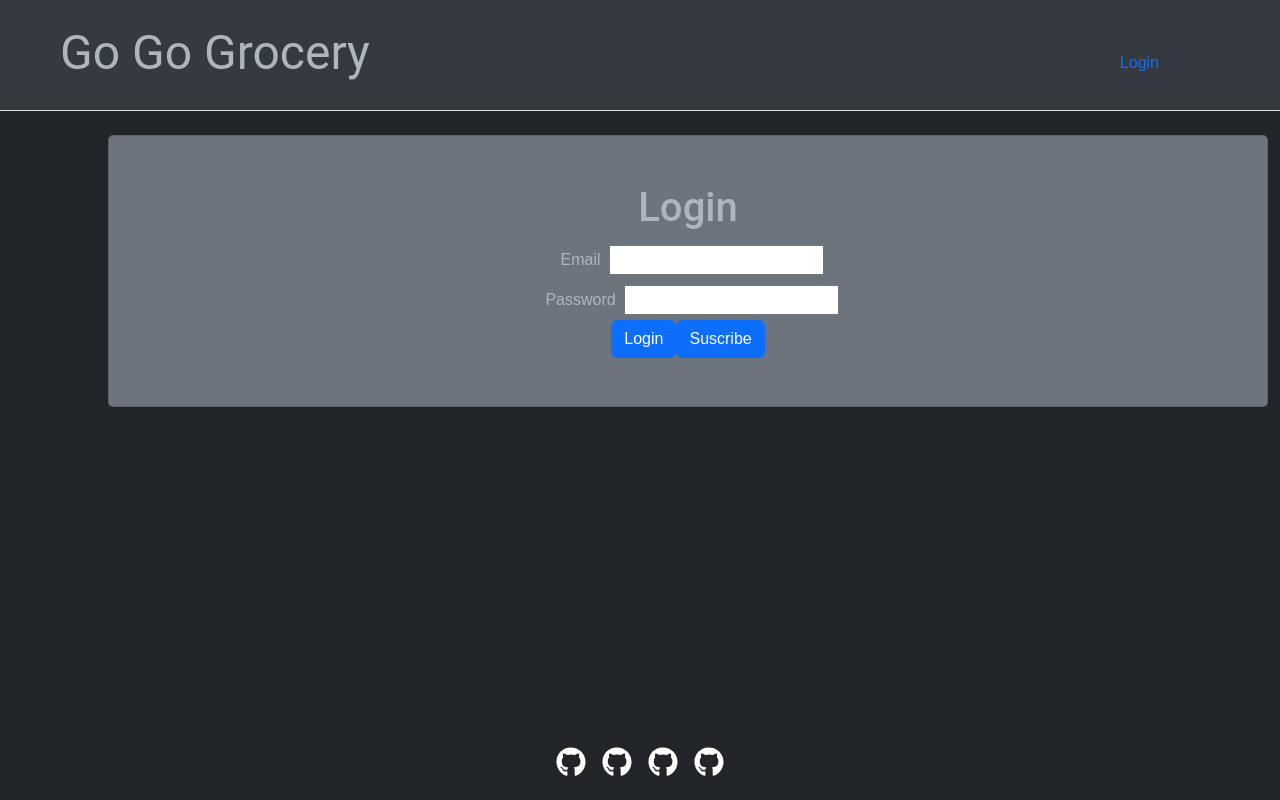
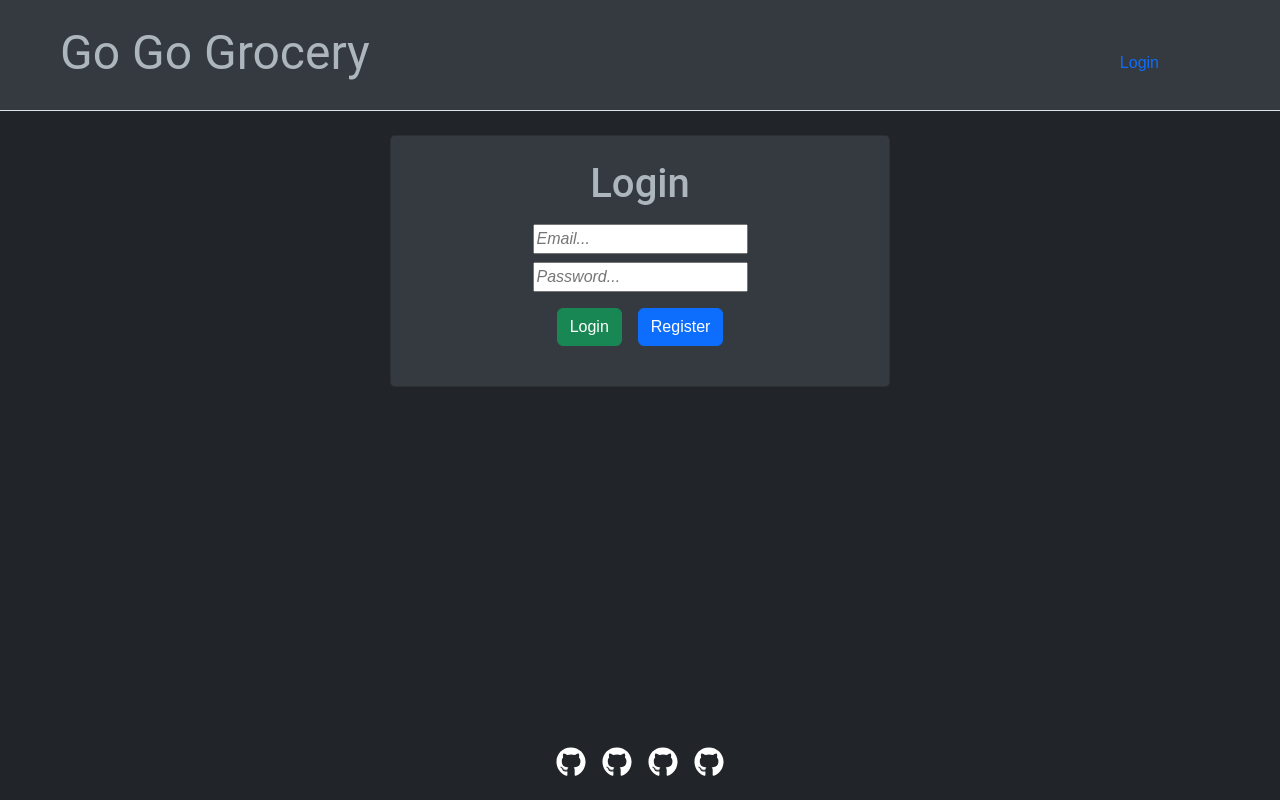
Before and after one commit to cablej02/go-go-grocery, a React (Vite) app in the folder client/: page / in a window 1280 px wide. Built offline with nearby package versions, Linux system fonts and the light colour scheme.

Commit message:
handle register and user, style login component

```diff
--- a/client/src/api/authAPI.jsx
+++ b/client/src/api/authAPI.jsx
@@ -31,7 +31,6 @@ const createUser = async (userInfo) => {
         method: 'POST',
         headers: {
             'Content-Type': 'application/json',
-            Authorization: `Bearer ${Auth.getToken()}`
         },
         body: JSON.stringify(userInfo)
         });
@@ -46,7 +45,7 @@ const createUser = async (userInfo) => {
 
     } catch (err) {
         console.log('Error from data retrieval:', err);
-        return [];
+        return null;
     }
 }
 
--- a/client/src/components/Login.jsx
+++ b/client/src/components/Login.jsx
@@ -1,7 +1,6 @@
-import { useState} from "react";
+import { useState, useEffect} from "react";
 import Auth from '../utils/auth';
 import { login, createUser } from "../api/authAPI";
-
 
 const Login = () => {
   // State to manage the login form data
@@ -9,7 +8,12 @@ const Login = () => {
     email: '',
     password: ''
   });
+  const [errorText, setErrorText] = useState('');
 
+  // Clear the error message when the component is loaded
+  useEffect(() => {
+    setErrorText('');
+  },[]);
 
   // Handle changes in the input fields
   const handleChange = (e) => {
@@ -20,66 +24,78 @@ const Login = () => {
     });
   };
 
-  const handleSuscribe = async () => {
-    try {
-      const data = await createUser(loginData);
-      handleSubmit();
-    } catch (error) {
-      console.error('Failed to register', error)
-    }
-
-  }
-
   // Handle form submission for login
-  const handleSubmit = async (e) => {
-    e.preventDefault();
+  const handleLogin = async () => {
+    console.log("logging in:",loginData)
     try {
       // Call the login API endpoint with loginData
       const data = await login(loginData);
+      console.log(data)
       // If login is successful, call Auth.login to store the token in localStorage
       Auth.login(data.token);
     } catch (err) {
+      setErrorText("Failed to login")
       console.error('Failed to login', err);  // Log any errors that occur during login
     }
   };
 
+  const handleRegister = async () => {
+    console.log("registering:",loginData)
+    try {
+      // Call the login API endpoint with loginData
+      const data = await createUser(loginData);
+      console.log(data)
+
+      // If account creation is successful, login the user
+      if(data){
+        handleLogin();
+      }else{
+        setErrorText("Failed to create account")
+      }
+
+    } catch (err) {
+      setErrorText("Failed to create account")
+      console.error('Failed to login', err);  // Log any errors that occur during login
+    }
+  }
+
   return (
     <>
-    <div style={{justifyContent: "center"}}>
-
-    <div className='card-container card bg-secondary m-5 p-5' style={{width: "100%"}}>
-      <form className='form login-form' onSubmit={handleSubmit}>
-        <h1>Login</h1>
+      <div className='card-container card bg-dark my-5 p-4 mx-auto' style={{maxWidth: '500px', width: '100%'}}>
+        <form className='form login-form' onSubmit={handleLogin}>
+          <h1 className="">Login</h1>
           {/* Username input field */}
-        <div className="form-group">
-          <label className="m-2">Email</label>
+          <div className="form-group mt-3">
+            {/* <label className="m-2 text-end" style={{minWidth: '80px'}}>Email</label> */}
             <input
               className="form-input"
-            type='text'
+              type="email"
               name='email'
               value={loginData.email || ''}
               onChange={handleChange}
+              placeholder="Email..."
             />
           </div>
           {/* Password input field */}
-        <div className="form-group">
-          <label className="m-2">Password</label>
+          <div className="form-group mt-2">
+            {/* <label className="m-2 text-end" style={{minWidth: '80px'}}>Password</label> */}
             <input
               className="form-input"
               type='password'
               name='password'
               value={loginData.password || ''}
               onChange={handleChange}
+              placeholder="Password..."
             />
           </div>
           {/* Submit button for the login form */}
-        <div className="form-group">
-          <button className="btn btn-primary" type='submit'>Login</button>
-          <button className="btn btn-primary" type='button' onClick={handleSuscribe}>Suscribe</button>
+          <div className="form-group mt-3 d-flex gap-3 justify-content-center align-items-center">
+            <button className="btn btn-success" type='button' onClick={handleLogin}>Login</button>
+            <button className="btn btn-primary" type='button' onClick={handleRegister}>Register</button>
           </div>
+          {/* set font color red with bootstrap */}
+          <p className="text-danger" >{errorText}</p>
         </form>
-    </div>
-
       </div>
     </>
   )
--- a/client/src/index.css
+++ b/client/src/index.css
@@ -5,8 +5,8 @@
     --bs-secondary: rgb(108, 117, 125);
     --bs-secondary-rgb: 108, 117, 125;
 
-    --bs-success: rgb(40, 167, 69);
-    --bs-success-rgb: 40, 167, 69;
+    --bs-success: rgb(20, 109, 41);
+    --bs-success-rgb: 20, 109, 41;
 
     --bs-info: rgb(23, 162, 184);
     --bs-info-rgb: 23, 162, 184;
```
Lines whose indentation alone changed are shown as unchanged.
